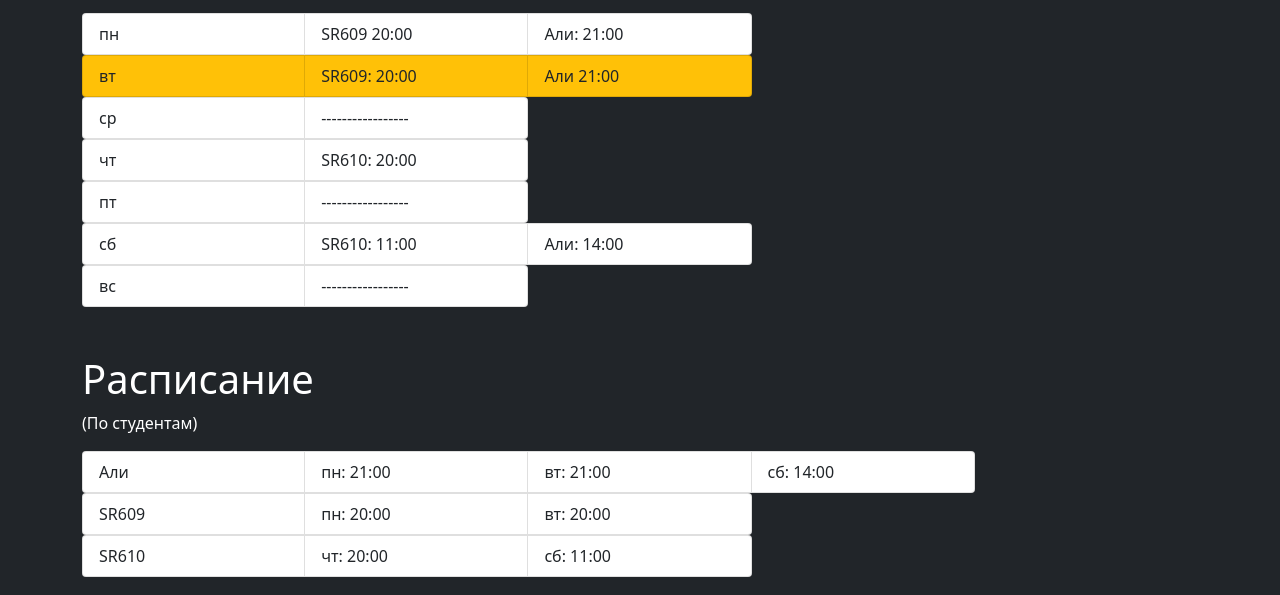
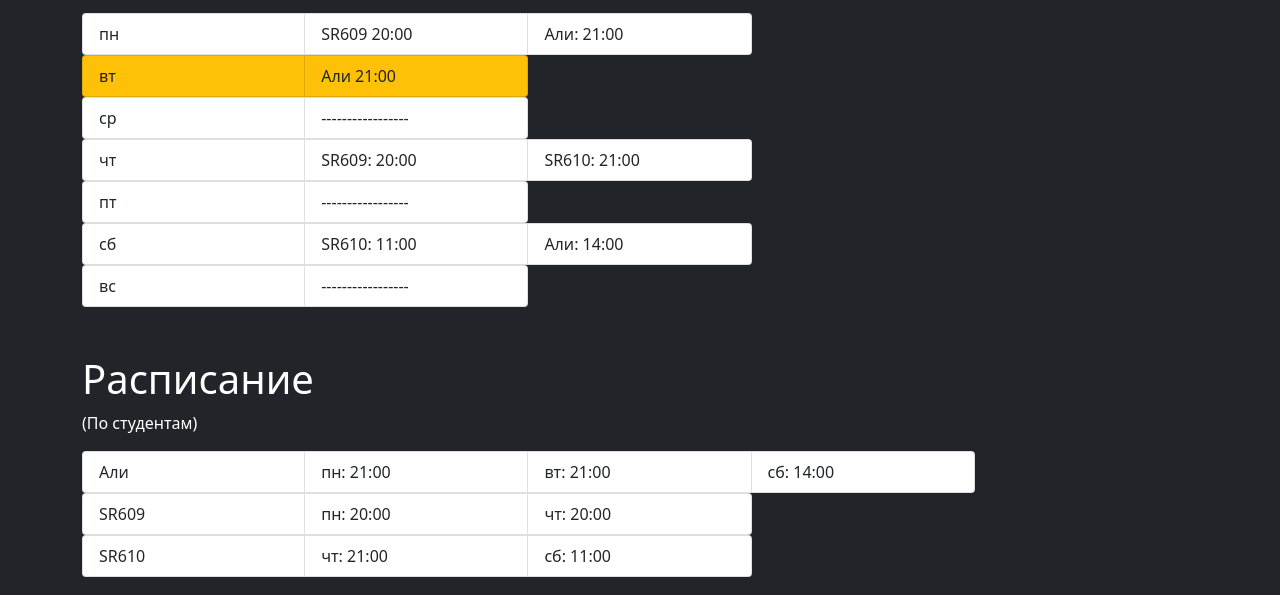
Before and after one commit to emilka1337/students, a plain HTML site: page index.html in a window 1280 px wide. Shown: the part 357-952 px from the top of the page. Drawn offline with nearby package versions, Linux system fonts and the light colour scheme.

Commit message:
sr609 moved on Thursday

```diff
--- a/index.html
+++ b/index.html
@@ -72,7 +72,6 @@
             </ul>
             <ul class="list-group list-group-horizontal">
                 <li class="list-group-item">вт</li>
-                <li class="list-group-item">SR609: 20:00</li>
                 <li class="list-group-item">Али 21:00</li>
             </ul>
             <ul class="list-group list-group-horizontal">
@@ -81,7 +80,8 @@
             </ul>
             <ul class="list-group list-group-horizontal">
                 <li class="list-group-item">чт</li>
-                <li class="list-group-item">SR610: 20:00</li>
+                <li class="list-group-item">SR609: 20:00</li>
+                <li class="list-group-item">SR610: 21:00</li>
             </ul>
             <ul class="list-group list-group-horizontal">
                 <li class="list-group-item">пт</li>
@@ -110,11 +110,11 @@
             <ul class="list-group list-group-horizontal">
                 <li class="list-group-item">SR609</li>
                 <li class="list-group-item price">пн: 20:00</li>
-                <li class="list-group-item price">вт: 20:00</li>
+                <li class="list-group-item price">чт: 20:00</li>
             </ul>
             <ul class="list-group list-group-horizontal">
                 <li class="list-group-item">SR610</li>
-                <li class="list-group-item price">чт: 20:00</li>
+                <li class="list-group-item price">чт: 21:00</li>
                 <li class="list-group-item price">сб: 11:00</li>
             </ul>
         </div>
```
